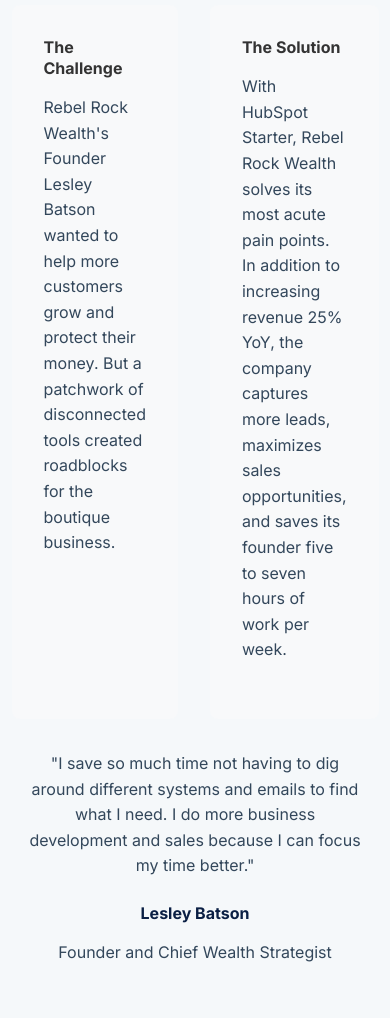
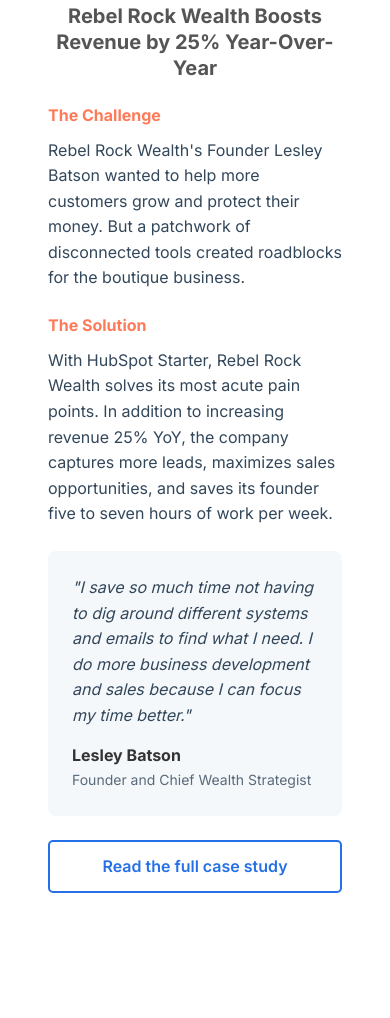
Before and after one commit to Jefferson-chidiox/hubspot-starter-landing-page, a website: page index.html in a window 390 px wide. Shown: the part 3728-4746 px from the top of the page. Drawn offline with Linux system fonts and the light colour scheme; files whose address does not match are found by name.

Commit message:
Refactor: Improve testimonial section styling and responsiveness
This commit refactors the testimonial section to improve its styling and responsiveness across different screen sizes. The main changes include:

- Updating the overall structure and spacing of the testimonial section.
- Improving the layout and alignment of testimonial content.
- Enhancing the styling of the testimonial quote and author information.
- Adding media queries for tablet and desktop screens to optimize the layout and appearance.
- Ensuring better readability and visual appeal on various devices.

```diff
--- a/styles.css
+++ b/styles.css
@@ -309,83 +309,124 @@
 
 /* Testimonial Section */
 
-.testimonial .container {
-    max-width: 1200px;
+.testimonial {
+  padding: 3rem 1.5rem;
+  background-color: #ffffff;
+}
+
+.testimonial-content {
+  display: flex;
+  flex-direction: column;
+  gap: 1.5rem;
+  text-align: center;
+  max-width: 100%;
   margin: 0 auto;
 }
 
+.testimonial-content > * {
+    margin-bottom: 0;
+}
+
+.testimonial .quote {
+  font-size: 3rem;
+  line-height: 1;
+  color: #ff7a59;
+}
 
 .testimonial-content h2 {
-    text-align: center; /* Keep the main heading centered */
-    margin-bottom: 2rem;
+  font-size: 1.75rem;
+  color: #333;
 }
 
 .testimonial-content h3 {
-    text-align: center; /* Keep the subheading centered */
-    margin-bottom: 2rem;
+  font-size: 1.25rem;
+  color: #555;
 }
 
 .testimonial-columns {
   display: flex;
-    gap: 2rem;
-    margin: 2rem 0;
-}
-
-.testimonial-column {
-    flex: 1;
-    background-color: #f8f9fa;
-    padding: 2rem;
-    border-radius: 8px;
+  flex-direction: column;
+  gap: 1.5rem;
+  text-align: left;
 }
 
 .testimonial-column h4 {
-    margin-top: 0;
-    margin-bottom: 1rem;
-    color: #333;
+  margin-bottom: 0.75rem;
+  color: #ff7a59;
+}
+
+.testimonial-column p {
+    margin-bottom: 0;
 }
 
 .testimonial-quote {
-    text-align: center;
-    max-width: 800px;
-    margin: 0 auto 2rem;
+  background-color: #f5f8fa;
+  padding: 1.5rem;
+  border-radius: 8px;
+  text-align: left;
+}
+
+.testimonial-quote p {
+    margin-bottom: 1rem;
+    font-style: italic;
+    line-height: 1.6;
 }
 
 .testimonial-author {
   display: flex;
-    justify-content: center;
-    margin-top: 1.5rem;
+  align-items: center;
 }
 
-.testimonial-author div {
-    text-align: center;
+.testimonial-author h4 {
+  margin: 0;
+  font-size: 1rem;
+  color: #333;
 }
 
-.testimonial-content .btn.btn-outline {
-    display: block;
-    margin: 2rem auto 0;
-    max-width: 250px;
-    text-align: center;
+.testimonial-author p {
+  margin: 0.25rem 0 0 0;
+  font-size: 0.875rem;
+  opacity: 0.8;
+  font-style: normal;
 }
 
-/* Ensure the quote mark is properly centered */
-.quote {
-    text-align: center;
-    width: 100%;
+.testimonial-content .btn-outline {
+  display: inline-block;
 }
 
-/* Make sure the testimonial section itself is centered */
-.testimonial .container {
-    display: flex;
-    justify-content: center;
+/* Tablet and desktop styles */
+@media (min-width: 768px) {
+  .testimonial {
+    padding: 5rem 2rem;
   }
 
-/* For mobile screens, you might want to adjust the spacing */
-@media (max-width: 768px) {
+  .testimonial-content {
+    max-width: 90%;
+  }
+
+  .testimonial h2 {
+    font-size: 2rem;
+  }
+
+  .testimonial-columns {
+    flex-direction: row;
+    gap: 2rem;
+  }
+
   .testimonial-quote {
-        padding: 0 1rem;
+    padding: 2rem;
   }
 }
 
+@media (min-width: 1024px) {
+  .testimonial-content {
+    max-width: 80%;
+  }
+
+  .testimonial h2 {
+    font-size: 2.25rem;
+  }
+}
 /* Pricing Section */
 
 .pricing {
```
Lines whose indentation alone changed are shown as unchanged.
